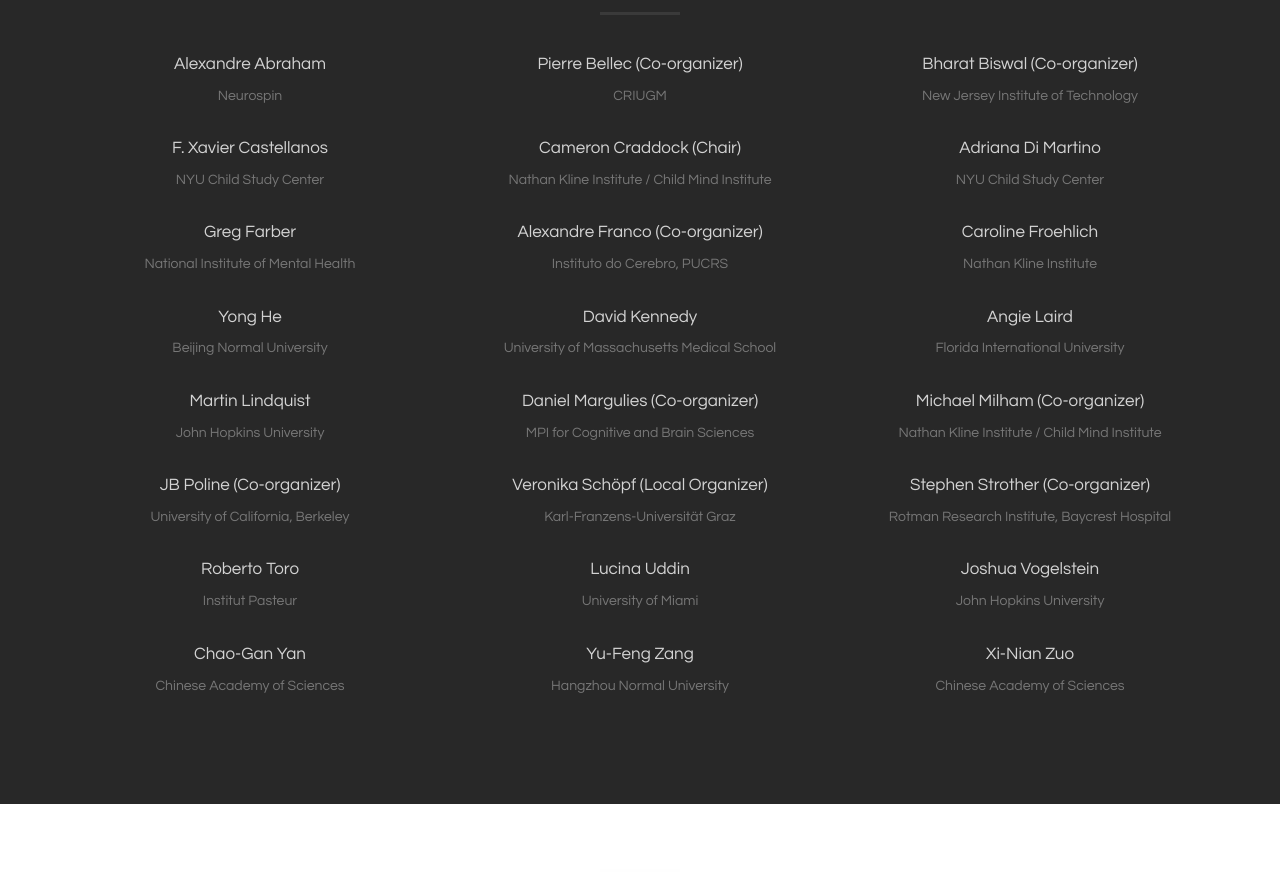
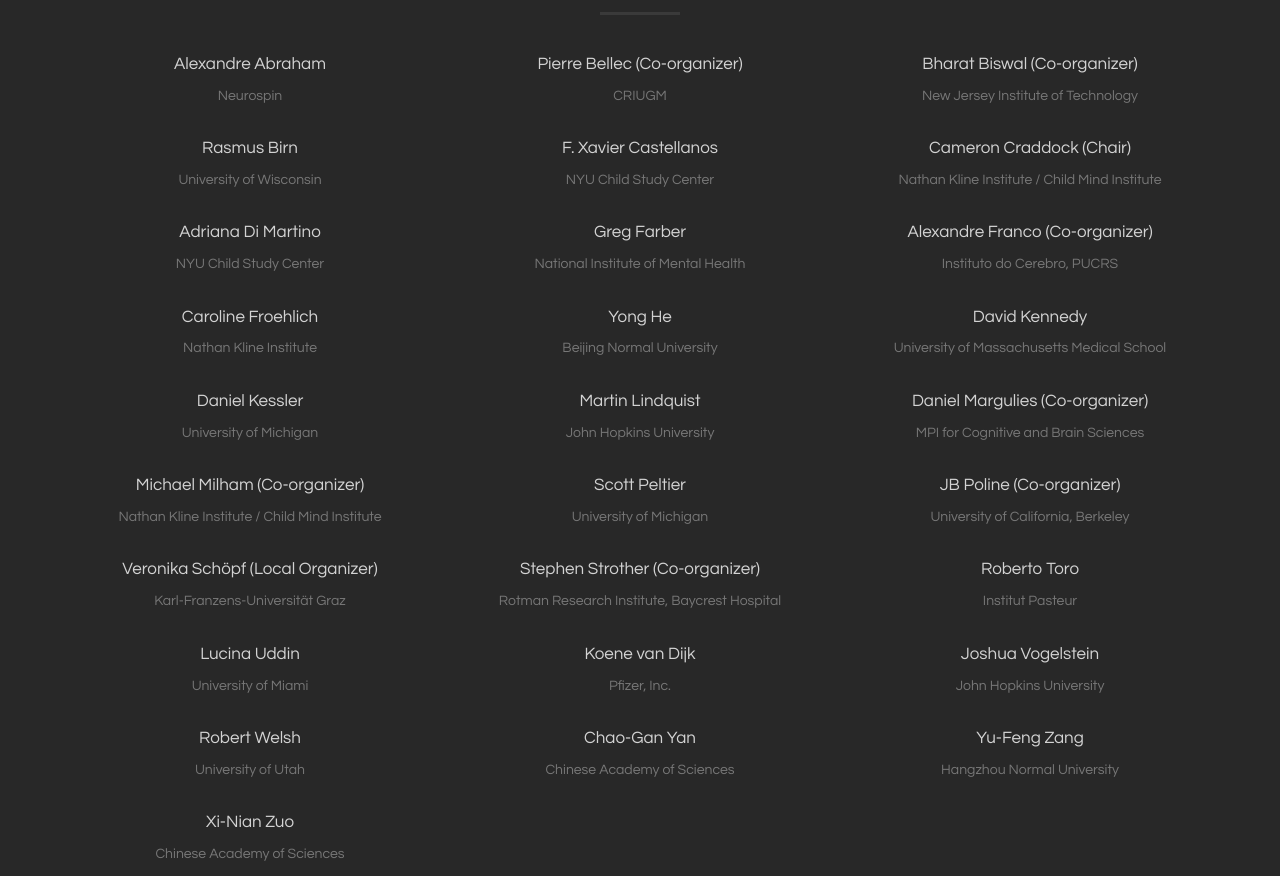
Before and after one commit to awalensky/vienna, a plain HTML site: page index.html in a window 1280 px wide. Shown: the part 2600-3476 px from the top of the page. Drawn offline with Linux system fonts and the light colour scheme; files whose address does not match are found by name; a web font is replaced by a local one.

Commit message:
updated travel awards and other texts

```diff
--- a/index.html
+++ b/index.html
@@ -142,7 +142,7 @@
             <div class="row">
 				<div class="col-lg-10 col-lg-offset-1 col-md-10 col-md-offset-1 text-center">
 					<h3 class="text-color-blue">Travel Awards</h3>
-				<p>Thanks to the generous support of our <a href="#sponsors" class="text-color-blue">sponsors</a>, the OHBM Open Science SIG will award  funding to a limited number of students and post docs to defray their costs for attending the 2016 OHBM Hackathon.</p>
+				<p>Thanks to the generous support of our <a href="#sponsors" class="text-color-blue">sponsors</a>, funding is available for a limited number of students and post docs to defray their costs for attending the Brainhack Vienna.</p>
 				<h4>The award will cover approved costs up to $500.</h4>
 				<p>To apply, email a one-page Brainhack project proposal and CV to <a href="mailto:info@brainhack.org">info@brainhack.org</a>.</p>
 				<h4>The application deadline is Sunday July 31st, 2016 23:59 EST</h4>
@@ -179,6 +179,12 @@
                     <div class="feature">
                         <p>Bharat Biswal (Co-organizer)</p>
                         <h5 class="text-muted">New Jersey Institute of Technology</h5>
+                    </div>
+                </div>
+                <div class="col-lg-4 col-md-4 text-center">
+                    <div class="feature">
+                        <p>Rasmus Birn</p>
+                        <h5 class="text-muted">University of Wisconsin</h5>
                     </div>
                 </div>
                 <div class="col-lg-4 col-md-4 text-center">
@@ -231,8 +237,8 @@
                 </div>
                 <div class="col-lg-4 col-md-4 text-center">
                     <div class="feature">
-                        <p>Angie Laird</p>
-                        <h5 class="text-muted">Florida International University</h5>
+                        <p>Daniel Kessler</p>
+                        <h5 class="text-muted">University of Michigan</h5>
                     </div>
                 </div>
                 <div class="col-lg-4 col-md-4 text-center">
@@ -251,6 +257,12 @@
                     <div class="feature">
                         <p>Michael Milham (Co-organizer)</p>
                         <h5 class="text-muted">Nathan Kline Institute / Child Mind Institute</h5>
+                    </div>
+                </div>
+                <div class="col-lg-4 col-md-4 text-center">
+                    <div class="feature">
+                        <p>Scott Peltier</p>
+                        <h5 class="text-muted">University of Michigan</h5>
                     </div>
                 </div>
                 <div class="col-lg-4 col-md-4 text-center">
@@ -285,8 +297,20 @@
                 </div>
                 <div class="col-lg-4 col-md-4 text-center">
                     <div class="feature">
+                        <p>Koene van Dijk</p>
+                        <h5 class="text-muted">Pfizer, Inc.</h5>
+                    </div>
+                </div>
+                <div class="col-lg-4 col-md-4 text-center">
+                    <div class="feature">
                         <p>Joshua Vogelstein</p>
                         <h5 class="text-muted">John Hopkins University</h5>
+                    </div>
+                </div>
+                <div class="col-lg-4 col-md-4 text-center">
+                    <div class="feature">
+                        <p>Robert Welsh</p>
+                        <h5 class="text-muted">University of Utah</h5>
                     </div>
                 </div>
                 <div class="col-lg-4 col-md-4 text-center">
```
